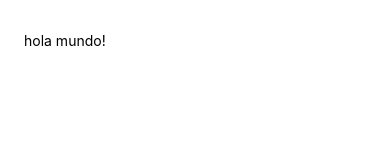
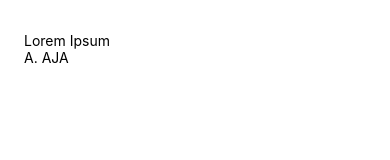
Before and after one commit to Kgtoledoc/RelaxationStation, a React Native app: screen / in a window 390 px wide. Shown: the top 160 px of the page. Built offline with nearby package versions, Linux system fonts and the light colour scheme; what react-native would draw is missing.

Commit message:
Static data and properties using PropTypes

```diff
--- a/App.js
+++ b/App.js
@@ -6,32 +6,38 @@
  * @flow
  */
 
-import React, { Fragment } from 'react';
+import React, { Component } from 'react';
 import {
-  SafeAreaView,
+
   StyleSheet,
-  ScrollView,
+
   View,
-  Text,
-  StatusBar,
+
+
+
 } from 'react-native';
 
 import {
-  Header,
-  LearnMoreLinks,
   Colors,
-  DebugInstructions,
-  ReloadInstructions,
+
 } from 'react-native/Libraries/NewAppScreen';
 import Quote from './components/Quote';
 
-const App = () => {
-  return (
-    <View style={styles.sectionContainer}>
-      <Quote hello={"hola mundo!"}></Quote>
-    </View>
-  );
-};
+const { quotes } = require('./quotes.json');
+
+class App extends Component {
+
+  render() {
+    const quote = quotes[1]
+    return (
+      <View style={styles.sectionContainer}>
+        <Quote text={quote.text} source={quote.source}></Quote>
+      </View>
+    )
+  }
+}
+
+
 
 const styles = StyleSheet.create({
   scrollView: {
@@ -72,4 +78,5 @@ const styles = StyleSheet.create({
   },
 });
 
+
 export default App;
--- a/components/Quote.js
+++ b/components/Quote.js
@@ -1,16 +1,26 @@
 import React, { Component } from 'react';
+import PropTypes from 'prop-types';
 import { View, Text } from 'react-native';
+
 
 class Quote extends Component {
 
   render() {
+    const text = this.props.text;
+    const source = this.props.source
     return (
       <View>
-        <Text>{this.props.hello}</Text>
+        <Text>{text}</Text>
+        <Text>{source}</Text>
       </View>
 
     )
   }
 }
 
+Quote.propTypes = {
+  text: PropTypes.string.isRequired,
+  source: PropTypes.string.isRequired
+}
+
 export default Quote;
--- a/index.js
+++ b/index.js
@@ -2,8 +2,9 @@
  * @format
  */
 
-import {AppRegistry} from 'react-native';
+import { AppRegistry } from 'react-native';
 import App from './App';
-import {name as appName} from './app.json';
+import { name as appName } from './app.json';
+
 
 AppRegistry.registerComponent(appName, () => App);
--- /dev/null
+++ b/quotes.json
@@ -0,0 +1,23 @@
+{
+  "quotes": [{
+      "text": "Lorem Ipsum",
+      "source": "A. AJA"
+    },
+    {
+      "text": "Lorem Ipsum",
+      "source": "A. AJA"
+    },
+    {
+      "text": "Lorem Ipsum",
+      "source": "A. AJA"
+    },
+    {
+      "text": "Lorem Ipsum",
+      "source": "A. AJA"
+    },
+    {
+      "text": "Lorem Ipsum",
+      "source": "A. AJA"
+    }
+  ]
+}
```
